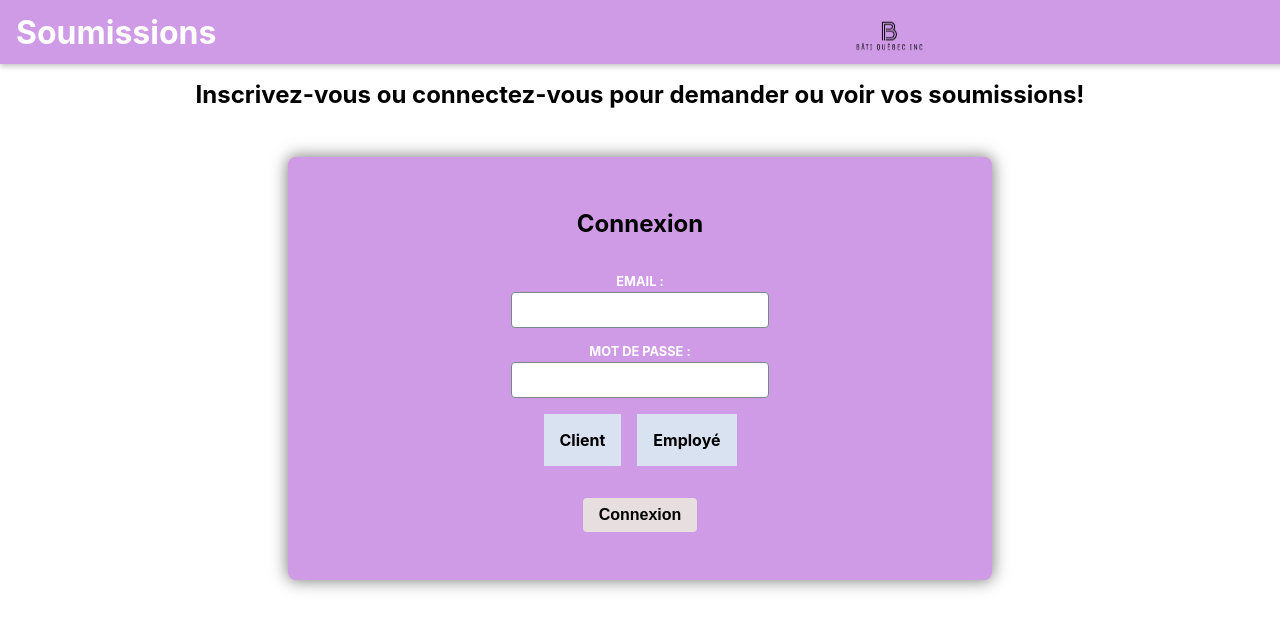
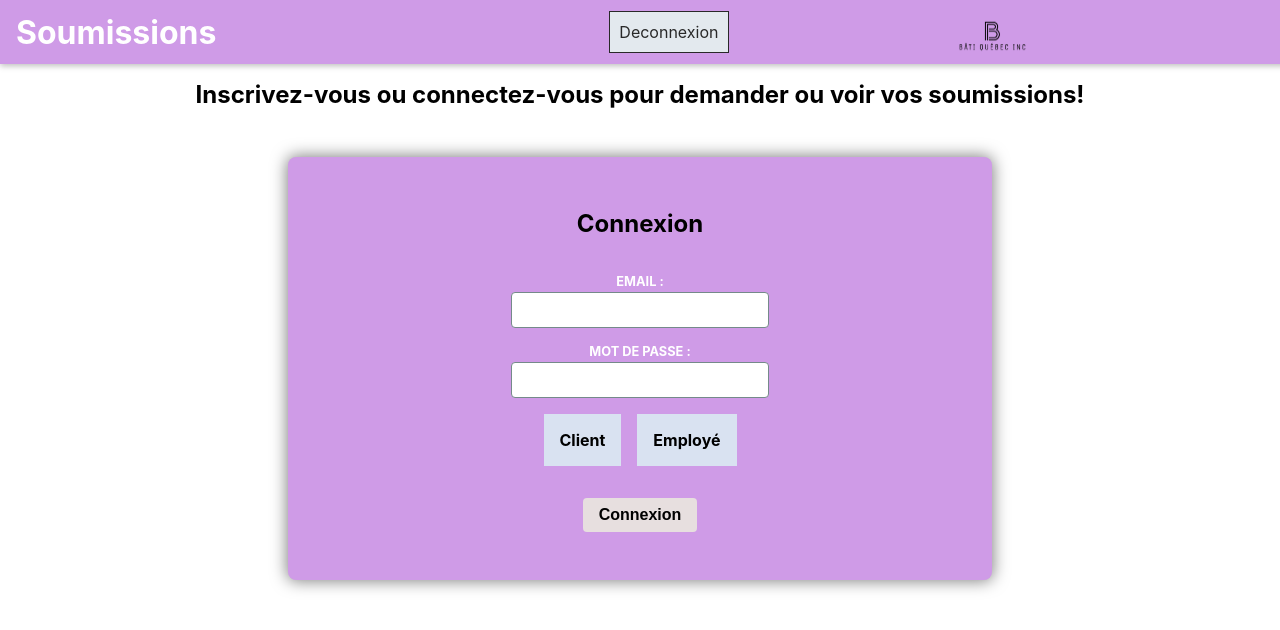
Before and after one commit to MyriamAssam/app-soumission, a React (Create React App) app in the folder Frontend/: page /connexion in a window 1280 px wide. Shown: the top 630 px of the page. Built offline with nearby package versions, Linux system fonts and the light colour scheme; no server answers; sample sign-in values are in the browser's storage.

Commit message:
Ajustement informations soumission

```diff
--- a/Frontend/src/components/navigation/NavLinks.jsx
+++ b/Frontend/src/components/navigation/NavLinks.jsx
@@ -44,7 +44,7 @@ const NavLinks = () => {
         </>
       ) : (
         <ul className="navi-links">
-          {type === "Employeur" ? (
+          {type === "Employé" ? (
             <li>
               <NavLink to="/connexion" onClick={() => auth.logout()}>
                 Deconnexion
@@ -53,7 +53,11 @@ const NavLinks = () => {
           ) : (
             <>
 
-
+              <li>
+                <NavLink to="/connexion" onClick={() => auth.logout()}>
+                  Deconnexion
+                </NavLink>
+              </li>
             </>
           )}
         </ul>
```
